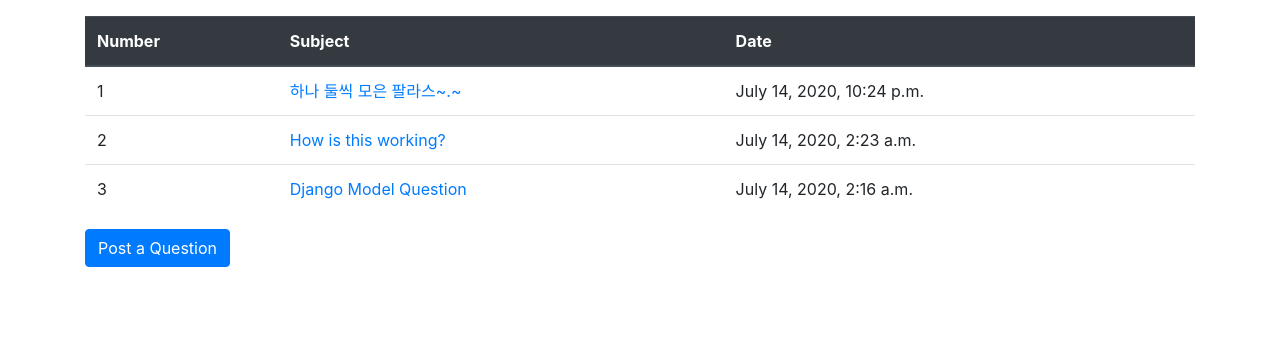
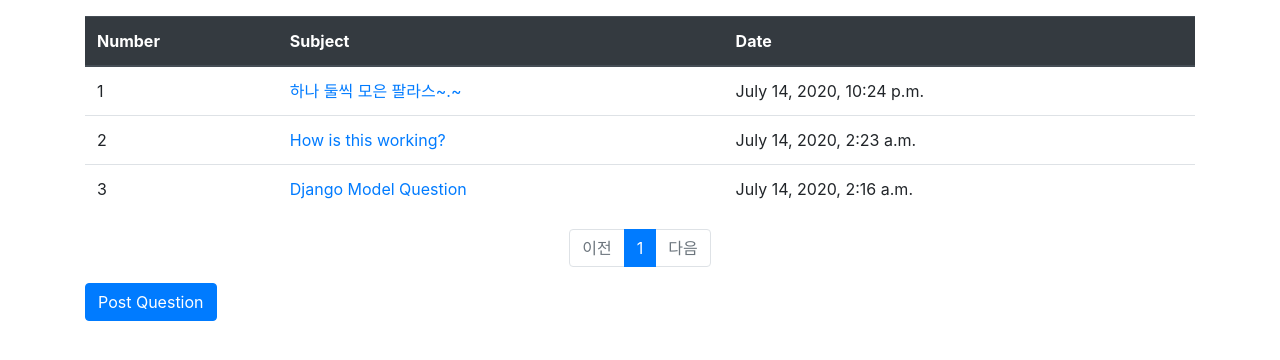
Before and after one commit to heetaey/py_django, a Django app: page /pybo/ in a window 1280 px wide. Shown: the part 57-417 px from the top of the page. Run offline with Django 3.2, Linux system fonts and the light colour scheme; data comes from the database, SQL or seed files in the repository; some libraries are stand-ins or nearby versions.

Commit message:
Added paging for better display

```diff
--- a/mysite/pybo/views.py
+++ b/mysite/pybo/views.py
@@ -1,5 +1,6 @@
 from django.shortcuts import render, get_object_or_404, redirect
 from django.utils import timezone
+from django.core.paginator import Paginator
 
 from .models import Question
 from .forms import QuestionForm, AnswerForm
@@ -9,8 +10,11 @@ def index(request):
     """
     Load pybo list
     """
+    page = request.GET.get('page', '1')
     question_list = Question.objects.order_by('-create_date')
-    context = {'question_list': question_list}
+    paginator = Paginator(question_list, 10)
+    page_obj = paginator.get_page(page)
+    context = {'question_list': page_obj}
     return render(request, 'pybo/question_list.html', context)
 
 
--- a/mysite/templates/pybo/question_list.html
+++ b/mysite/templates/pybo/question_list.html
@@ -28,6 +28,46 @@
         {% endif %}
         </tbody>
     </table>
-    <a href="{% url 'pybo:create_question' %}" class="btn btn-primary">Post a Question</a>
+
+    <!-- Start of paging -->
+     <ul class="pagination justify-content-center">
+        <!-- Previous -->
+        {% if question_list.has_previous %}
+        <li class="page-item">
+            <a class="page-link" href="?page={{ question_list.previous_page_number }}">이전</a>
+        </li>
+        {% else %}
+        <li class="page-item disabled">
+            <a class="page-link" tabindex="-1" aria-disabled="true" href="#">이전</a>
+        </li>
+        {% endif %}
+        <!-- Page lists -->
+        {% for page_number in question_list.paginator.page_range %}
+         {% if page_number >= question_list.number|add:-5 and page_number <= question_list.number|add:5 %}
+            {% if page_number == question_list.number %}
+                <li class="page-item active" aria-current="page">
+                    <a class="page-link" href="?page={{ page_number }}">{{ page_number }}</a>
+                </li>
+            {% else %}
+                <li class="page-item">
+                    <a class="page-link" href="?page={{ page_number }}">{{ page_number }}</a>
+                </li>
+            {% endif %}
+         {% endif %}
+        {% endfor %}
+        <!-- Next -->
+        {% if question_list.has_next %}
+        <li class="page-item">
+            <a class="page-link" href="?page={{ question_list.next_page_number }}">다음</a>
+        </li>
+        {% else %}
+        <li class="page-item disabled">
+            <a class="page-link" tabindex="-1" aria-disabled="true" href="#">다음</a>
+        </li>
+        {% endif %}
+    </ul>
+    <!-- End of paging -->
+
+    <a href="{% url 'pybo:create_question' %}" class="btn btn-primary">Post Question</a>
 </div>
 {% endblock %}
```
